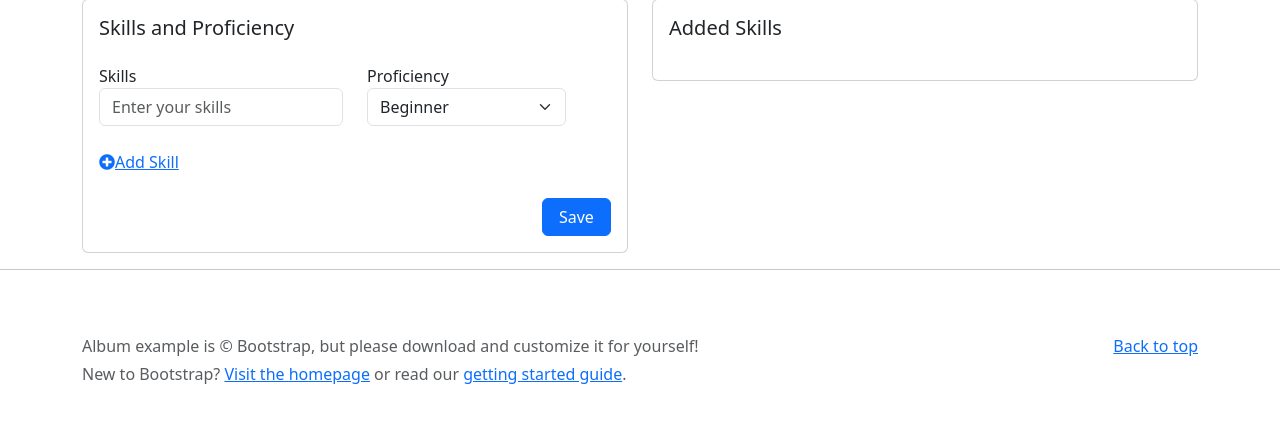
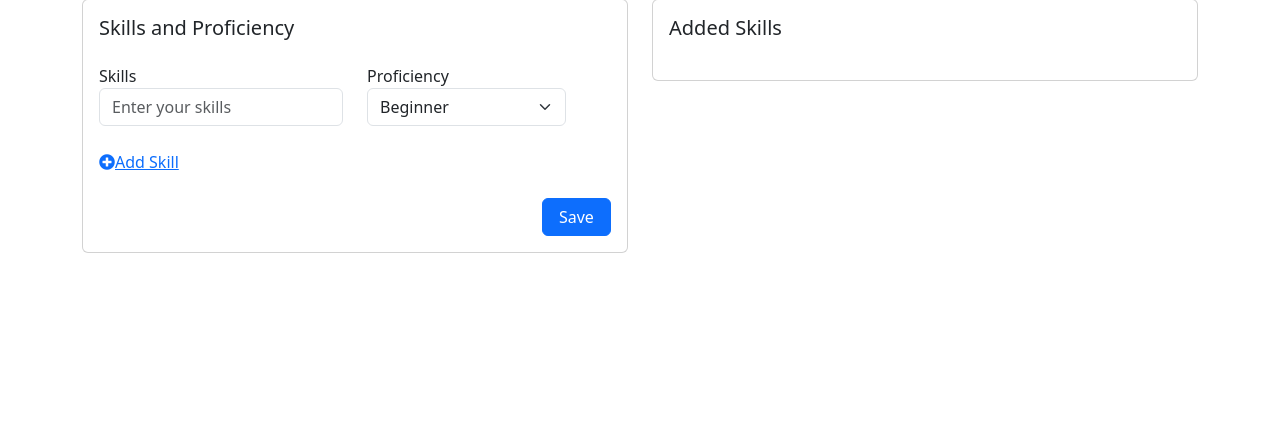
Before and after one commit to nehciyy/agile, a Flask app: page /addSkill in a window 1280 px wide. Shown: the part 105-538 px from the top of the page. Run offline with Flask 3, Linux system fonts and the light colour scheme; data that the repository does not hold is empty; some libraries are stand-ins or nearby versions.

Commit message:
remove footer from 4 pages
remove footer from 4 pages
sheng long

```diff
--- a/templates/addSkill.html
+++ b/templates/addSkill.html
@@ -131,18 +131,6 @@
             updateDeleteButtonsVisibility();
         });
     </script>
-
-    <hr class="solid">
-    <footer class="text-body-secondary py-5">
-        <div class="container">
-            <p class="float-end mb-1">
-                <a href="#">Back to top</a>
-            </p>
-            <p class="mb-1">Album example is &copy; Bootstrap, but please download and customize it for yourself!</p>
-            <p class="mb-0">New to Bootstrap? <a href="/">Visit the homepage</a> or read our <a
-                    href="../getting-started/introduction/">getting started guide</a>.</p>
-        </div>
-    </footer>
     <!-- Optional JavaScript -->
     <!-- jQuery first, then Popper.js, then Bootstrap JS -->
     <script src="https://code.jquery.com/jquery-3.3.1.slim.min.js"
```
Also changed, not shown: templates/addCertification.html (+0 -11 lines), templates/addEducation.html (+0 -12 lines), templates/addExperience.html (+0 -11 lines).
